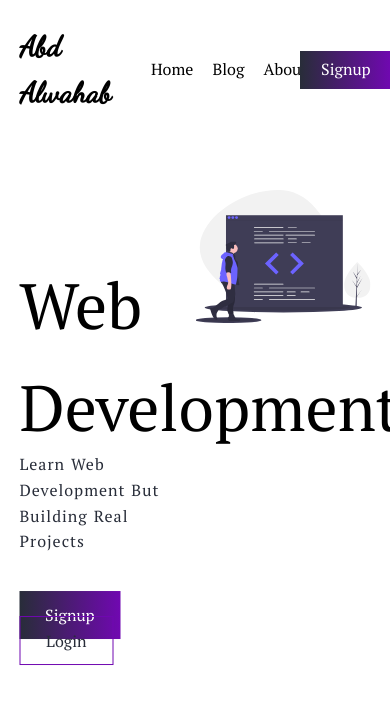
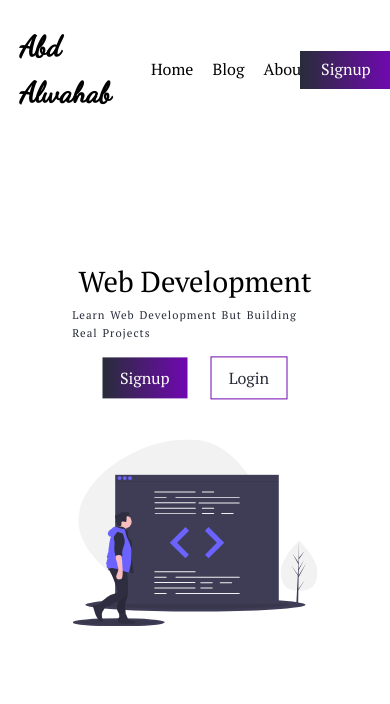
Before and after one commit to Abd-Alwahab/webdevelopment-store, a website: page index.html in a window 390 px wide. Shown: the top 704 px of the page. Drawn offline with Linux system fonts and the light colour scheme.

Commit message:
finish the responsive  header

```diff
--- a/css/style.css
+++ b/css/style.css
@@ -127,3 +127,74 @@ body {
 }
 
 /* Responsive Web Design */
+@media only screen and (max-width: 1160px) {
+  .header__content {
+    justify-content: space-between;
+    align-items: center;
+  }
+
+  .header__title {
+    font-size: 2.5rem;
+  }
+  .header__box {
+    width: 50%;
+    padding-top: 0;
+  }
+
+  .header__img--container {
+    width: 40%;
+  }
+}
+
+@media only screen and (max-width: 900px) {
+  .header__title {
+    font-size: 2rem;
+  }
+  .header__box {
+    width: 40%;
+    padding-top: 0;
+  }
+
+  .header__img--container {
+    width: 50%;
+  }
+
+  .p-small {
+    padding: 0.6rem 1.1rem !important;
+  }
+}
+
+@media only screen and (max-width: 600px) {
+  .header__content {
+    flex-direction: column;
+    justify-content: center;
+    align-items: center;
+  }
+
+  .header__box {
+    width: 70%;
+    padding-top: 0;
+    margin: 3rem 0;
+    display: flex;
+    flex-direction: column;
+    justify-content: center;
+    align-items: center;
+  }
+
+  .header__title {
+    font-size: 1.8rem;
+    margin-bottom: 0.5rem;
+  }
+  .header__desc {
+    font-size: 0.7rem;
+    margin-bottom: 1.5rem;
+  }
+
+  .header__img--container {
+    width: 70%;
+  }
+
+  .p-small {
+    padding: 0.6rem 1.1rem !important;
+  }
+}
```
Also changed, not shown: js/script.js (added).
